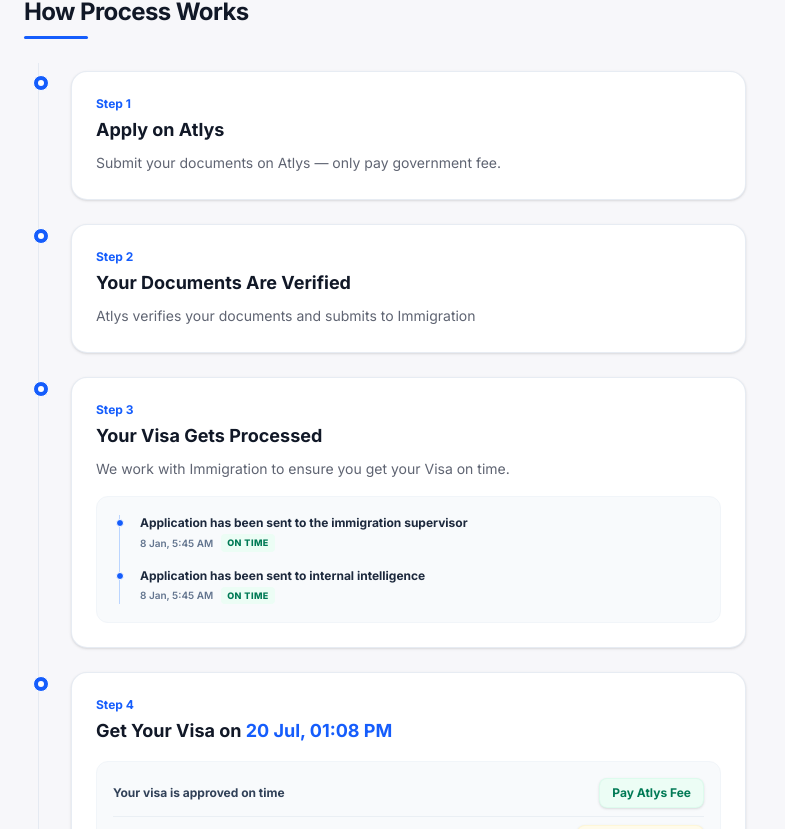
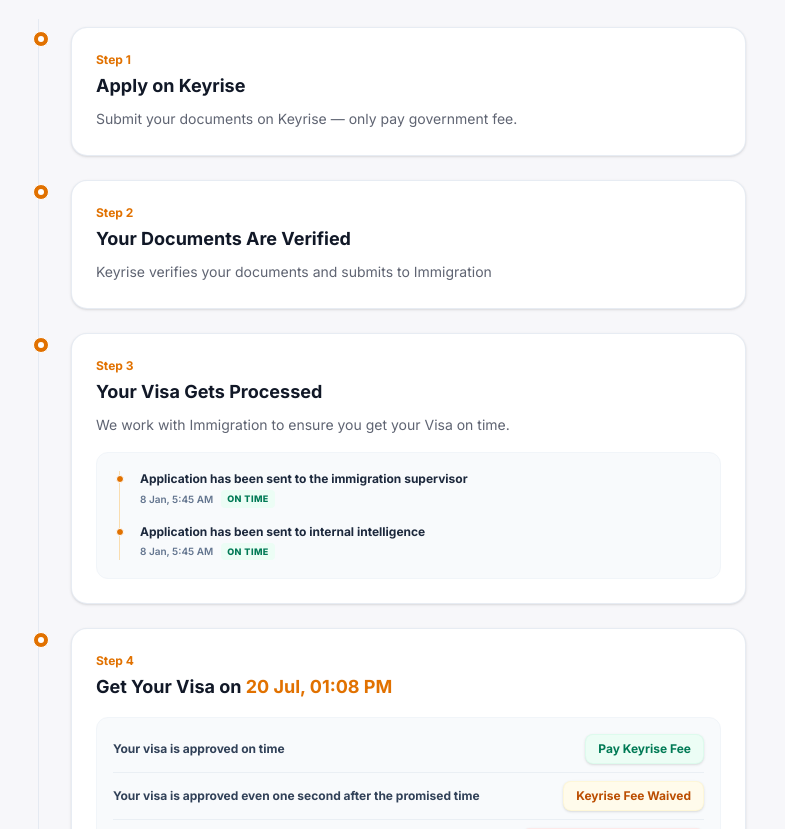
Before and after one commit to harshsees/Keyrise, a Next.js app: page / in a window 1280 px wide. Shown: the part 2511-3340 px from the top of the page, without its empty margins (0-785 px from the left). Built offline with nearby package versions, Linux system fonts and the light colour scheme.

Commit message:
Initial Commit

```diff
--- a/src/components/VisaInfoAndPlans.tsx
+++ b/src/components/VisaInfoAndPlans.tsx
@@ -252,7 +252,6 @@
             <h2 className="text-2xl font-bold text-[var(--foreground)] tracking-tight">
               All 7 Emirates with 1 Visa
             </h2>
-            <div className="w-16 h-[3px] bg-blue-600 mt-2 rounded-full" />
           </div>
 
           <div className="space-y-3.5 md:space-y-4">
@@ -339,7 +338,6 @@
           <h2 className="text-2xl font-bold text-[var(--foreground)] tracking-tight">
             Dubai Visa Requirements
           </h2>
-          <div className="w-16 h-[3px] bg-blue-600 mt-2 rounded-full" />
         </div>
         <div className="flex flex-wrap gap-3">
           <div className="inline-flex items-center gap-2 px-4.5 py-2.5 bg-slate-50 border border-slate-200/60 rounded-2xl font-bold text-sm text-[var(--foreground)] shadow-sm cursor-pointer hover:bg-slate-100/50 transition">
@@ -355,7 +353,6 @@
           <h2 className="text-2xl font-bold text-[var(--foreground)] tracking-tight">
             Partners We Work With
           </h2>
-          <div className="w-16 h-[3px] bg-blue-600 mt-2 rounded-full" />
         </div>
         <div className="grid grid-cols-3 gap-4 max-w-lg">
           {/* Card 1: Ministry of Foreign Affairs */}
@@ -410,46 +407,45 @@
           <h2 className="text-2xl font-bold text-[var(--foreground)] tracking-tight">
             How Process Works
           </h2>
-          <div className="w-16 h-[3px] bg-blue-600 mt-2 rounded-full" />
         </div>
 
         <div className="relative pl-6 md:pl-8 border-l border-slate-200/80 ml-3.5 space-y-6 pt-2 pb-2">
           {/* Step 1 */}
           <div className="relative">
-            <span className="absolute -left-[30px] md:-left-[38px] top-1 flex h-4 w-4 items-center justify-center rounded-full bg-blue-600 border border-white">
+            <span className="absolute -left-[30px] md:-left-[38px] top-1 flex h-4 w-4 items-center justify-center rounded-full bg-amber-600 border border-white">
               <span className="h-1.5 w-1.5 rounded-full bg-white"></span>
             </span>
             <div className="rounded-2xl border border-slate-200/80 bg-white p-5 md:p-6 shadow-sm hover:shadow-md transition duration-300">
-              <p className="text-xs font-bold text-blue-600">Step 1</p>
-              <h3 className="text-lg font-bold text-[var(--foreground)] mt-1">Apply on Atlys</h3>
+              <p className="text-xs font-bold text-amber-600">Step 1</p>
+              <h3 className="text-lg font-bold text-[var(--foreground)] mt-1">Apply on Keyrise</h3>
               <p className="mt-2 text-sm text-[var(--muted)] leading-relaxed">
-                Submit your documents on Atlys — only pay government fee.
+                Submit your documents on Keyrise — only pay government fee.
               </p>
             </div>
           </div>
 
           {/* Step 2 */}
           <div className="relative">
-            <span className="absolute -left-[30px] md:-left-[38px] top-1 flex h-4 w-4 items-center justify-center rounded-full bg-blue-600 border border-white">
+            <span className="absolute -left-[30px] md:-left-[38px] top-1 flex h-4 w-4 items-center justify-center rounded-full bg-amber-600 border border-white">
               <span className="h-1.5 w-1.5 rounded-full bg-white"></span>
             </span>
             <div className="rounded-2xl border border-slate-200/80 bg-white p-5 md:p-6 shadow-sm hover:shadow-md transition duration-300">
-              <p className="text-xs font-bold text-blue-600">Step 2</p>
+              <p className="text-xs font-bold text-amber-600">Step 2</p>
               <h3 className="text-lg font-bold text-[var(--foreground)] mt-1">Your Documents Are Verified</h3>
               <p className="mt-2 text-sm text-[var(--muted)] leading-relaxed">
-                Atlys verifies your documents and submits to Immigration
+                Keyrise verifies your documents and submits to Immigration
               </p>
             </div>
           </div>
 
           {/* Step 3 */}
           <div className="relative">
-            <span className="absolute -left-[30px] md:-left-[38px] top-1 flex h-4 w-4 items-center justify-center rounded-full bg-blue-600 border border-white">
+            <span className="absolute -left-[30px] md:-left-[38px] top-1 flex h-4 w-4 items-center justify-center rounded-full bg-amber-600 border border-white">
               <span className="h-1.5 w-1.5 rounded-full bg-white"></span>
             </span>
             <div className="rounded-2xl border border-slate-200/80 bg-white p-5 md:p-6 shadow-sm hover:shadow-md transition duration-300 space-y-4">
               <div>
-                <p className="text-xs font-bold text-blue-600">Step 3</p>
+                <p className="text-xs font-bold text-amber-600">Step 3</p>
                 <h3 className="text-lg font-bold text-[var(--foreground)] mt-1">Your Visa Gets Processed</h3>
                 <p className="mt-2 text-sm text-[var(--muted)] leading-relaxed">
                   We work with Immigration to ensure you get your Visa on time.
@@ -458,10 +454,10 @@
 
               {/* Nested tracking sub-timeline */}
               <div className="bg-slate-50 border border-slate-100 rounded-xl p-4.5 space-y-4">
-                <div className="relative pl-5 border-l border-blue-500/30 space-y-4 ml-1">
+                <div className="relative pl-5 border-l border-amber-500/30 space-y-4 ml-1">
                   {/* Item 1 */}
                   <div className="relative">
-                    <span className="absolute -left-[24.5px] top-1 h-2 w-2 rounded-full bg-blue-600 border border-white" />
+                    <span className="absolute -left-[24.5px] top-1 h-2 w-2 rounded-full bg-amber-600 border border-white" />
                     <p className="text-xs font-bold text-slate-800 leading-tight">
                       Application has been sent to the immigration supervisor
                     </p>
@@ -474,7 +470,7 @@
                   </div>
                   {/* Item 2 */}
                   <div className="relative">
-                    <span className="absolute -left-[24.5px] top-1 h-2 w-2 rounded-full bg-blue-600 border border-white" />
+                    <span className="absolute -left-[24.5px] top-1 h-2 w-2 rounded-full bg-amber-600 border border-white" />
                     <p className="text-xs font-bold text-slate-800 leading-tight">
                       Application has been sent to internal intelligence
                     </p>
@@ -492,14 +488,14 @@
 
           {/* Step 4 */}
           <div className="relative">
-            <span className="absolute -left-[30px] md:-left-[38px] top-1 flex h-4 w-4 items-center justify-center rounded-full bg-blue-600 border border-white">
+            <span className="absolute -left-[30px] md:-left-[38px] top-1 flex h-4 w-4 items-center justify-center rounded-full bg-amber-600 border border-white">
               <span className="h-1.5 w-1.5 rounded-full bg-white"></span>
             </span>
             <div className="rounded-2xl border border-slate-200/80 bg-white p-5 md:p-6 shadow-sm hover:shadow-md transition duration-300 space-y-4">
               <div>
-                <p className="text-xs font-bold text-blue-600">Step 4</p>
+                <p className="text-xs font-bold text-amber-600">Step 4</p>
                 <h3 className="text-lg font-bold text-[var(--foreground)] mt-1">
-                  Get Your Visa on <span className="text-blue-600">20 Jul, 01:08 PM</span>
+                  Get Your Visa on <span className="text-amber-600">20 Jul, 01:08 PM</span>
                 </h3>
               </div>
 
@@ -509,7 +505,7 @@
                 <div className="flex items-center justify-between py-2 first:pt-0">
                   <span className="text-xs font-bold text-slate-700 leading-snug">Your visa is approved on time</span>
                   <span className="rounded-lg bg-emerald-50 px-3 py-1.5 text-xs font-bold text-emerald-700 shadow-sm border border-emerald-100/50">
-                    Pay Atlys Fee
+                    Pay Keyrise Fee
                   </span>
                 </div>
                 {/* Row 2 */}
@@ -518,7 +514,7 @@
                     Your visa is approved even one second after the promised time
                   </span>
                   <span className="rounded-lg bg-amber-50 px-3 py-1.5 text-xs font-bold text-amber-700 shadow-sm border border-amber-100/50 shrink-0">
-                    Atlys Fee Waived
+                    Keyrise Fee Waived
                   </span>
                 </div>
                 {/* Row 3 */}
```
